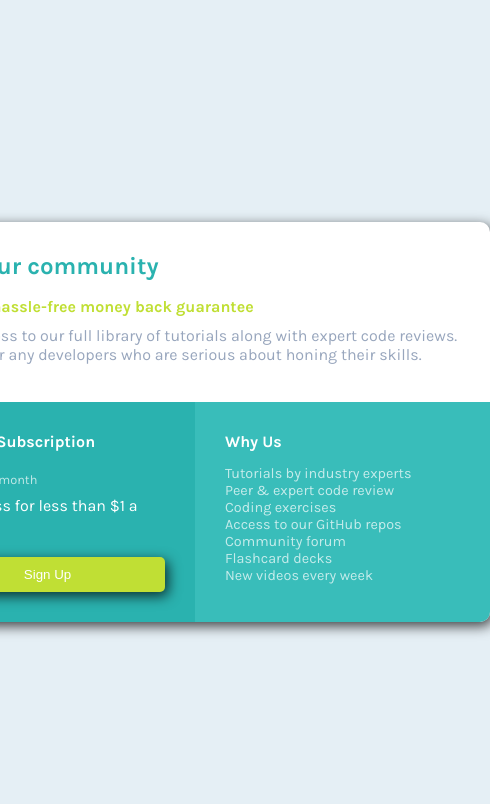
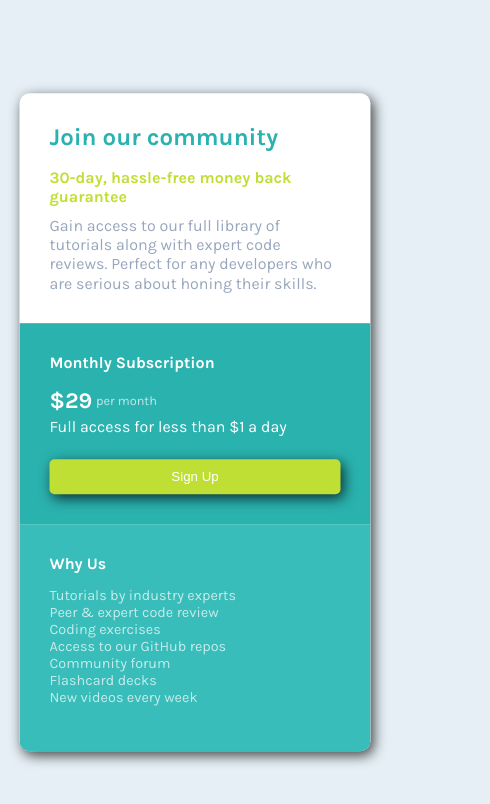
Before and after one commit to Shatbera/Pricing-Cart, a plain HTML site: page index.html in a window 390 px wide. Shown: the whole page, 490 px wide, since content can reach past the window. Drawn offline with Linux system fonts and the light colour scheme.

Commit message:
#responsive design

```diff
--- a/styles.css
+++ b/styles.css
@@ -127,3 +127,14 @@ ul{
   opacity: 0.7;
   font-size: 0.9rem;
 }
+
+@media (max-width: 650px){
+  #bottom-left-section, #bottom-right-section{
+    width: 100%;
+  }
+
+  #card{
+    height: auto;
+    width: 90%;
+  }
+}
```
